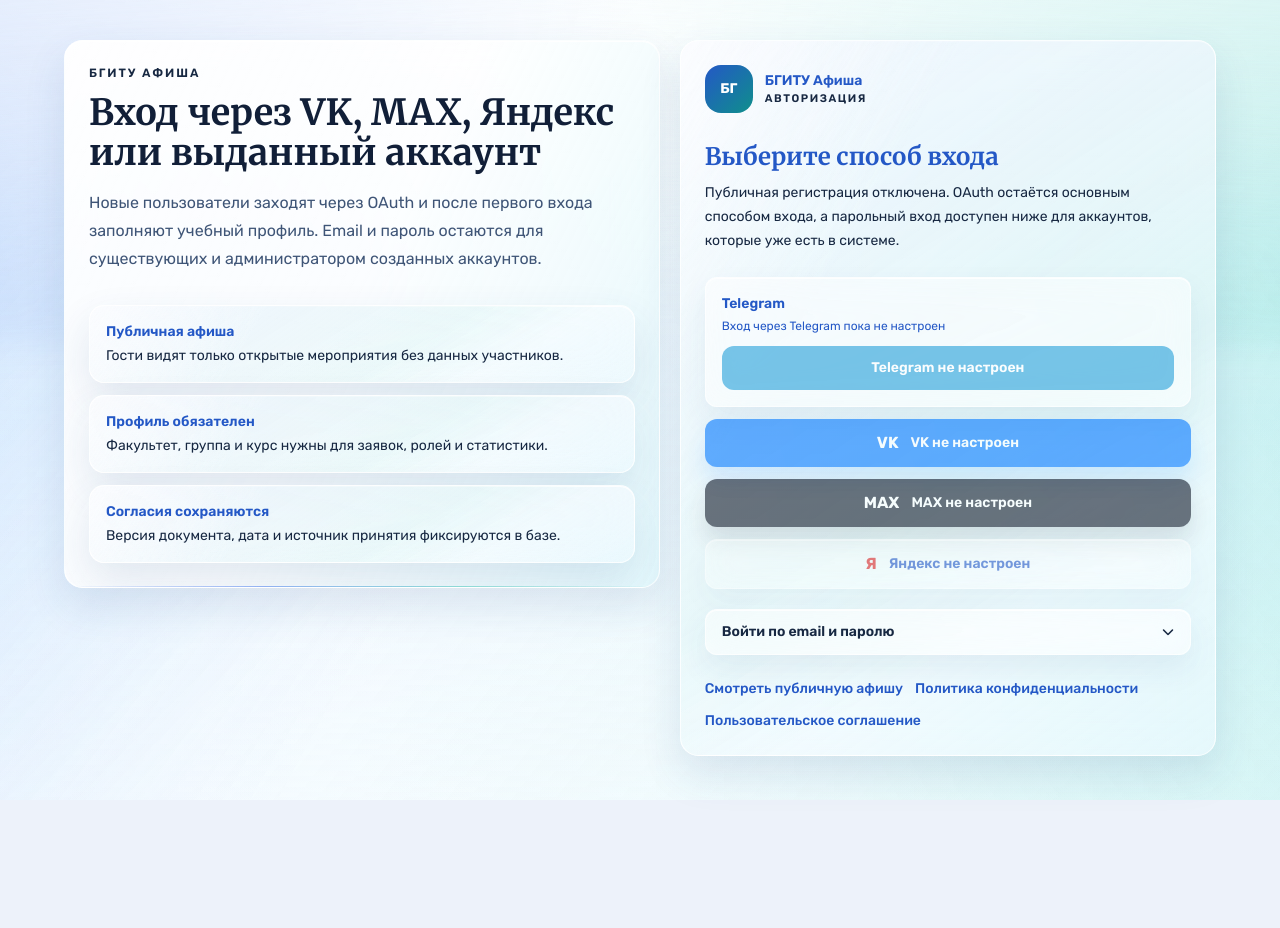
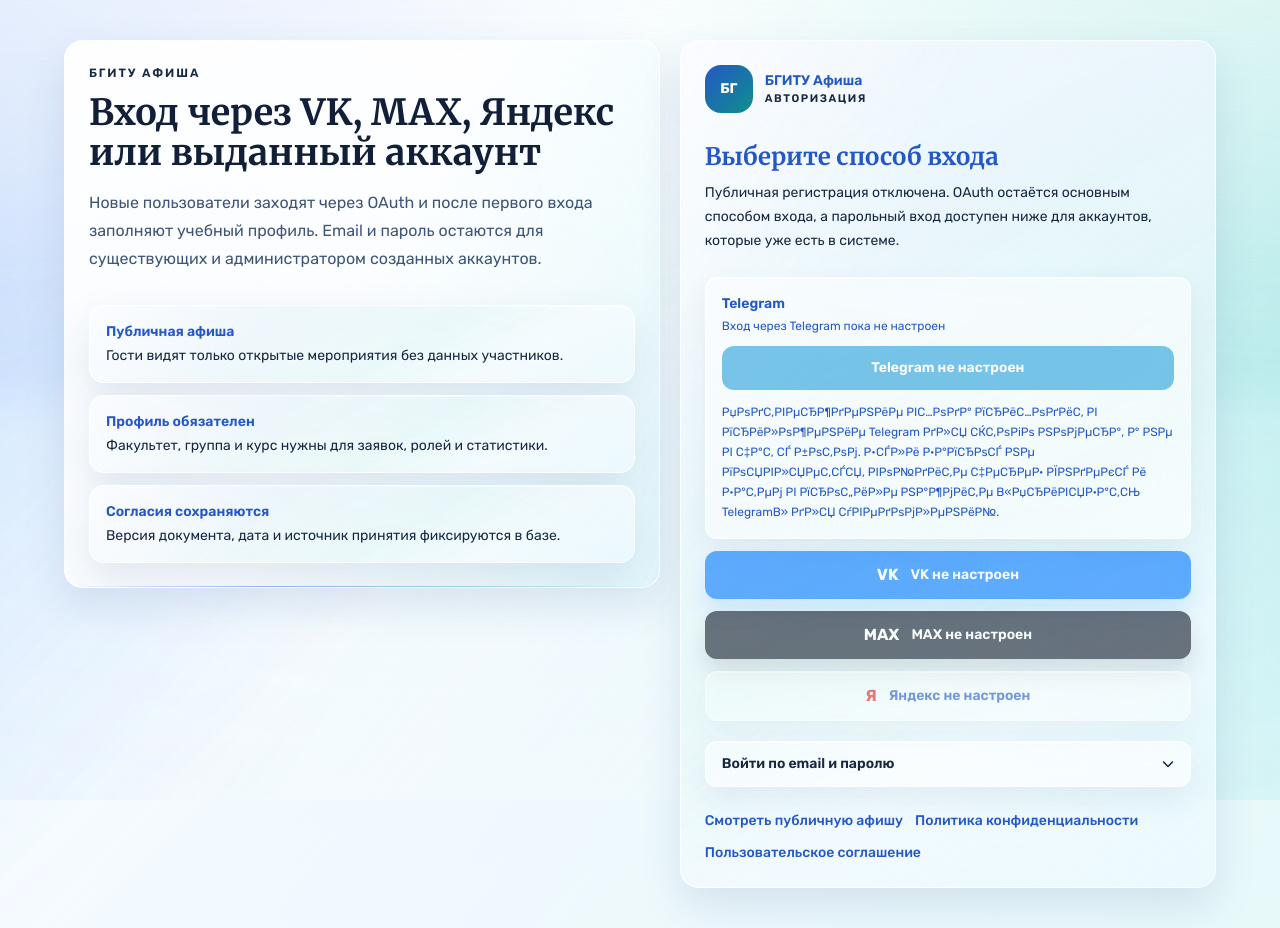
Before and after one commit to dfoxiah/bgitu-afisha, a Next.js app: page /login in a window 1280 px wide. Before the commit the page ends 800 px from the top, so only its background shows below. Built offline with nearby package versions, Linux system fonts and the light colour scheme; no server answers.

Commit message:
clarify telegram login fallback

```diff
--- a/src/app/(auth)/login/page.tsx
+++ b/src/app/(auth)/login/page.tsx
@@ -370,6 +370,11 @@
                   Telegram не настроен
                 </button>
               )}
+              <p className="mt-3 text-xs leading-5 text-primary/66">
+                РџРѕРґС‚РІРµСЂР¶РґРµРЅРёРµ РІС…РѕРґР° РїСЂРёС…РѕРґРёС‚ РІ РїСЂРёР»РѕР¶РµРЅРёРµ Telegram РґР»СЏ СЌС‚РѕРіРѕ РЅРѕРјРµСЂР°, Р° РЅРµ РІ С‡Р°С‚ СЃ Р±РѕС‚РѕРј.
+                Р•СЃР»Рё Р·Р°РїСЂРѕСЃ РЅРµ РїРѕСЏРІР»СЏРµС‚СЃСЏ, РІРѕР№РґРёС‚Рµ С‡РµСЂРµР· РЇРЅРґРµРєСЃ Рё Р·Р°С‚РµРј РІ РїСЂРѕС„РёР»Рµ
+                РЅР°Р¶РјРёС‚Рµ В«РџСЂРёРІСЏР·Р°С‚СЊ TelegramВ» РґР»СЏ СѓРІРµРґРѕРјР»РµРЅРёР№.
+              </p>
             </div>
 
             <button
```
